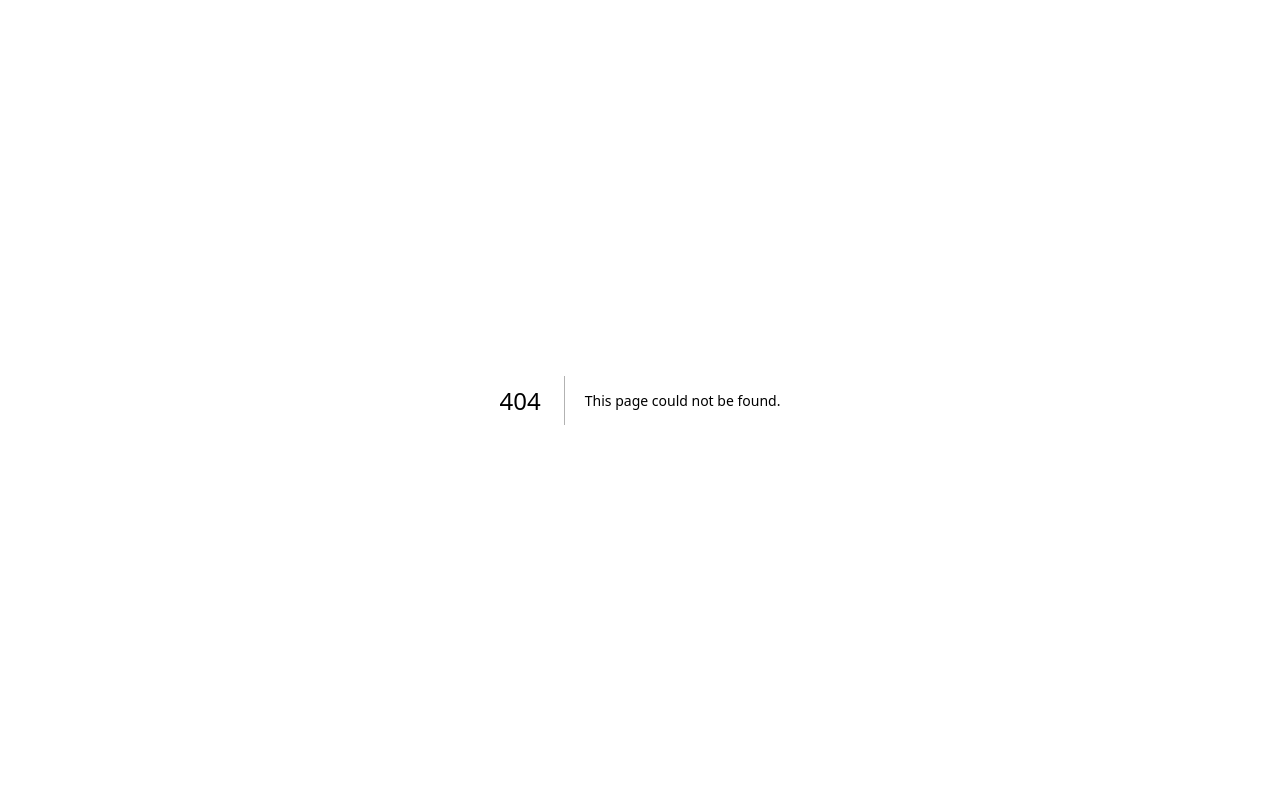
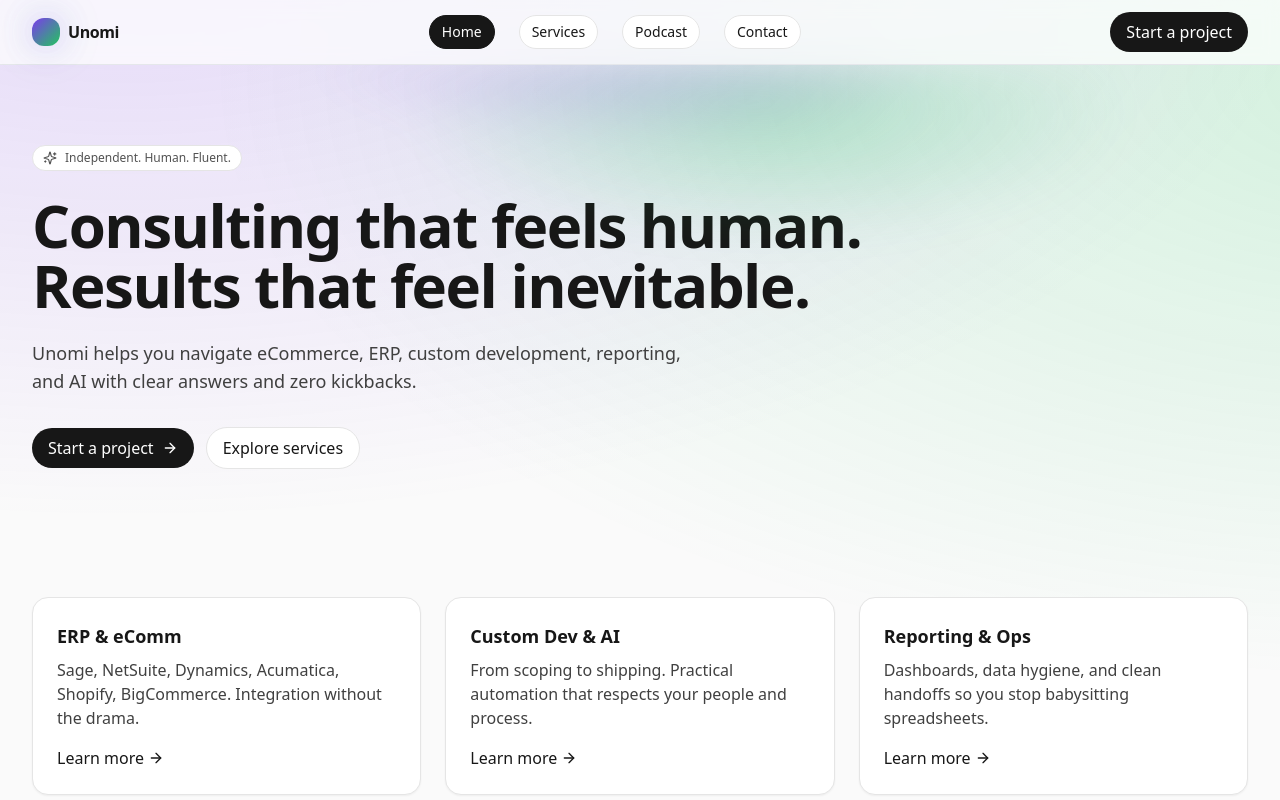
Before and after one commit to Nikki72581/unomi-site-starter-solid, a Next.js app: page / in a window 1280 px wide. Before the commit this address had no page. Shown: the top 800 px of the page. Built offline with nearby package versions, Linux system fonts and the light colour scheme.

Commit message:
nuked home page - added back

```diff
--- /dev/null
+++ b/app/page.tsx
@@ -0,0 +1,77 @@
+// app/page.tsx
+import Header from "../components/Header";
+import Footer from "../components/Footer";
+import Link from "next/link";
+import { ArrowRight, Sparkles } from "lucide-react";
+import { manifesto } from "../content/manifesto";
+
+export default function Home() {
+  return (
+    <div className="min-h-screen flex flex-col">
+      <Header />
+      <main className="flex-1">
+        <section className="relative">
+          <div className="absolute inset-0 hero-ring" aria-hidden="true" />
+          <div className="mx-auto max-w-7xl px-4 sm:px-6 lg:px-8 pt-20 pb-16">
+            <div className="inline-flex items-center gap-2 badge">
+              <Sparkles className="h-3.5 w-3.5" />
+              <span>Independent. Human. Fluent.</span>
+            </div>
+            <h1 className="mt-6 text-4xl sm:text-5xl md:text-6xl font-extrabold tracking-tight">
+              Consulting that feels human.<br />Results that feel inevitable.
+            </h1>
+            <p className="mt-6 max-w-2xl text-lg text-neutral-700">
+              Unomi helps you navigate eCommerce, ERP, custom development, reporting, and AI with clear answers and zero kickbacks.
+            </p>
+            <div className="mt-8 flex items-center gap-3">
+              <Link href="/contact" className="btn-primary">
+                Start a project <ArrowRight className="ml-2 h-4 w-4" />
+              </Link>
+              <Link href="/services" className="btn-ghost">
+                Explore services
+              </Link>
+            </div>
+          </div>
+        </section>
+
+        <section className="mx-auto max-w-7xl px-4 sm:px-6 lg:px-8 mt-16">
+          <div className="grid md:grid-cols-3 gap-6">
+            {[
+              { title: "ERP & eComm", body: "Sage, NetSuite, Dynamics, Acumatica, Shopify, BigCommerce. Integration without the drama." },
+              { title: "Custom Dev & AI", body: "From scoping to shipping. Practical automation that respects your people and process." },
+              { title: "Reporting & Ops", body: "Dashboards, data hygiene, and clean handoffs so you stop babysitting spreadsheets." },
+            ].map((c) => (
+              <div key={c.title} className="card p-6">
+                <h3 className="text-lg font-semibold">{c.title}</h3>
+                <p className="mt-2 text-neutral-700">{c.body}</p>
+                <Link href="/services" className="mt-4 inline-flex items-center text-neutral-900 hover:opacity-80">
+                  Learn more <ArrowRight className="ml-1 h-4 w-4" />
+                </Link>
+              </div>
+            ))}
+          </div>
+        </section>
+
+        <section className="mx-auto max-w-4xl px-4 sm:px-6 lg:px-8 mt-20">
+          <div className="card p-6 md:p-8">
+            <h2 className="text-2xl font-semibold">Our Manifesto</h2>
+            <p className="mt-4 text-neutral-700 whitespace-pre-line">{manifesto}</p>
+          </div>
+        </section>
+
+        <section className="mx-auto max-w-7xl px-4 sm:px-6 lg:px-8 my-24">
+          <div className="card p-8 md:p-10 text-center">
+            <h3 className="text-2xl font-semibold">Let’s build something useful.</h3>
+            <p className="mt-2 text-neutral-700">
+              Tell us what you’re trying to fix. We’ll keep it simple and ship it.
+            </p>
+            <div className="mt-6">
+              <Link href="/contact" className="btn-primary">Contact us</Link>
+            </div>
+          </div>
+        </section>
+      </main>
+      <Footer />
+    </div>
+  );
+}
```
